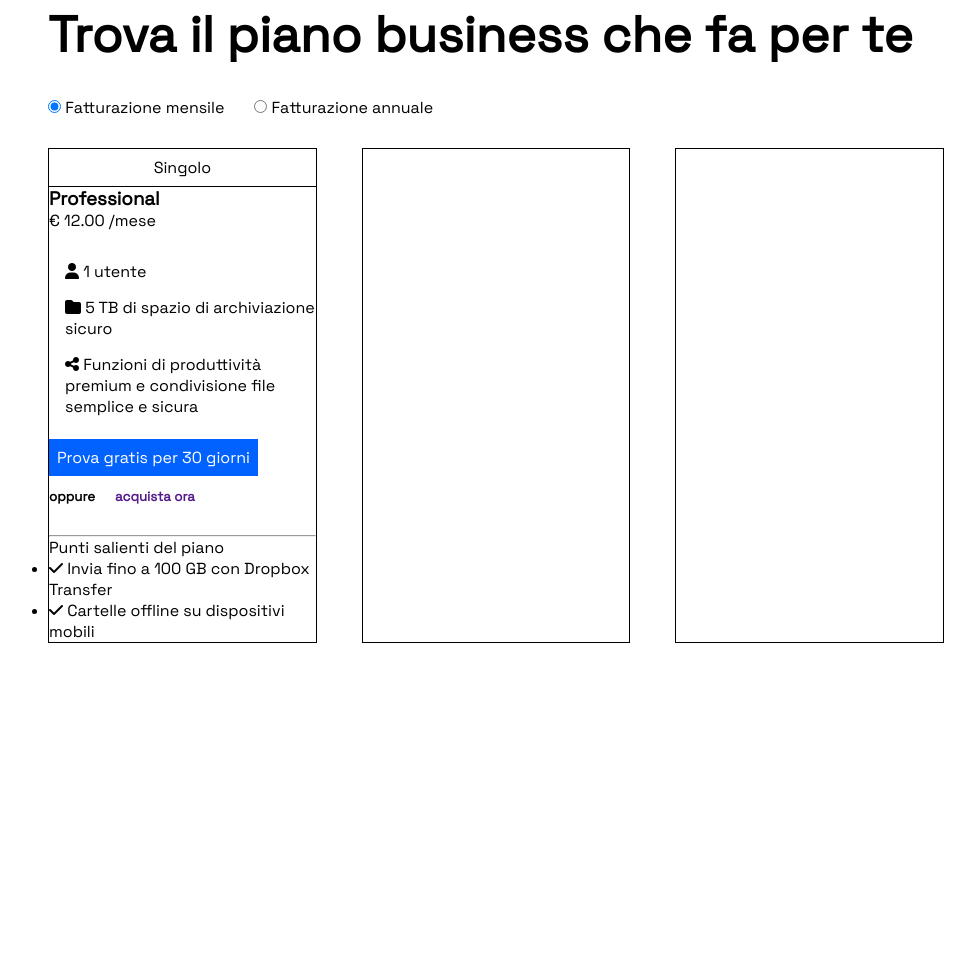
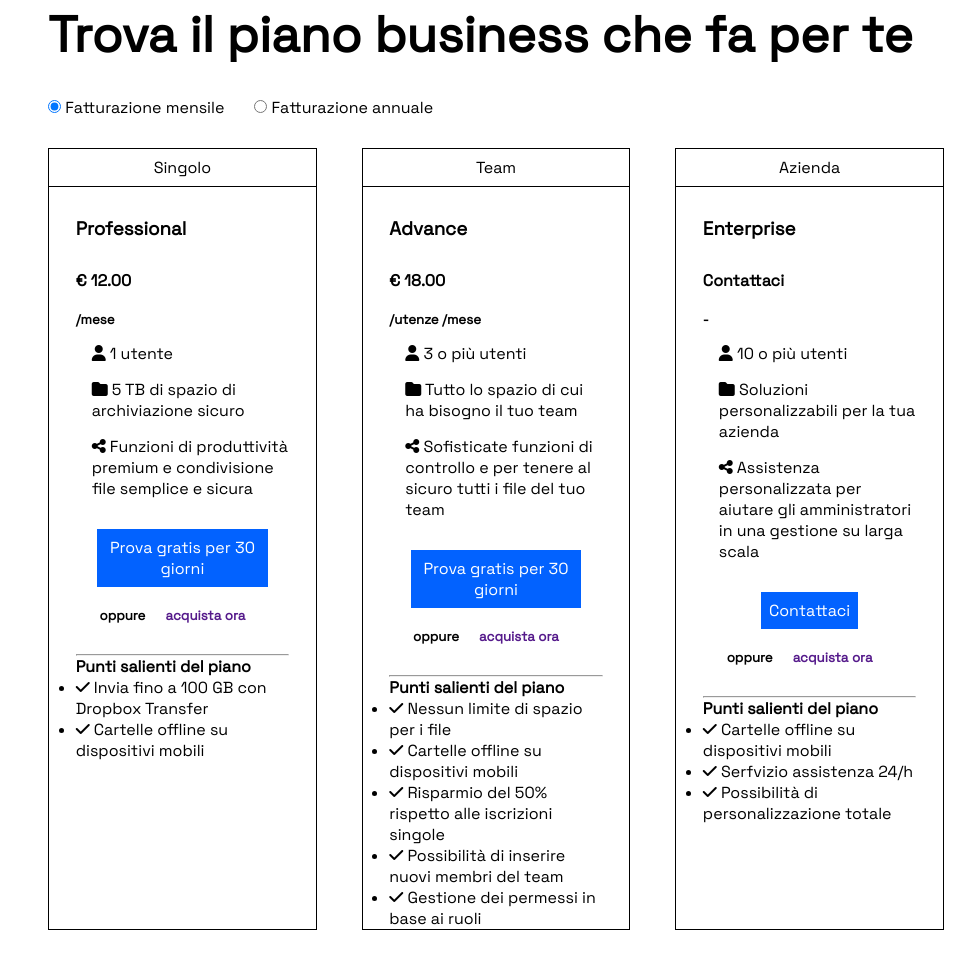
Before and after one commit to AndreaFerrini/htmlcss-dropbox, a plain HTML site: page index.html in a window 1280 px wide. Shown: the part 1394-2354 px from the top of the page, without its empty margins (144-1119 px from the left). Before the commit the page ends 2067 px from the top, so only its background shows below. Drawn offline with Linux system fonts and the light colour scheme.

Commit message:
modifiche varie sezione2 main

```diff
--- a/index.html
+++ b/index.html
@@ -62,18 +62,17 @@
                             <label for="">Fatturazione annuale</label>
                         </div>
                     </div>
-
                 <div class="flex justify-content-b mt-30">
-                    <div class="col-30">
+                    <div class="col-30 order1">
                         <div id="card-top">
                             <i></i>
                             <span>Singolo</span>
                         </div>
-                        <div id="card-main">
-                            <h3>Professional</h3>
-                            <span>&#8364 12.00</span>
-                            <span>/mese</span>
-                            <ul class="mb-30 mt-30">
+                        <div id="card-main" class="mw-80 mt-30">
+                            <h3 class="mb-30"><strong>Professional</strong></h3>
+                            <span><strong>&#8364 12.00</strong></span>
+                            <h5>/mese</h5>
+                            <ul class="mb-30 mt-50">
                                 <li>
                                     <i class="fa-solid fa-user"></i>
                                     <span>1 utente</span>
@@ -87,14 +86,14 @@
                                     <span>Funzioni di produttività premium e condivisione file semplice e sicura</span>
                                 </li>
                             </ul>
-                            <div class="mb-30 mt-30">
-                                <a class="bottone blu w-70" href="#">Prova gratis per 30 giorni</a>
-                                <h5>oppure<a href="">acquista ora</a></h5>
+                            <div class="mb-30 mt-90 flex flex-column">
+                                <a class="bottone blu w-70 pl-2 text-center flex mw-80 " href="#">Prova gratis per 30 giorni</a>
+                                <h5 class="pl-2 mw-80">oppure<a href="">acquista ora</a></h5>
                             </div>
                             <hr>
                         </div>
-                        <div id="card-end">
-                            <span>Punti salienti del piano</span>
+                        <div id="card-end" class="mw-80 mt-50">
+                            <span><strong>Punti salienti del piano</strong></span>
                             <ul>
                                 <li>
                                     <i class="fa-solid fa-check"></i>
@@ -107,11 +106,112 @@
                             </ul>
                         </div>
                     </div>
-                    <div class="col-30">
+                    <div class="col-30 order2">
+                        <div id="card-top">
+                            <i></i>
+                            <span>Team</span>
+                        </div>
+                        <div id="card-main" class="mw-80 mt-30">
+                            <h3 class="mb-30"><strong>Advance</strong></h3>
+                            <span><strong>&#8364 18.00</strong></span>
+                            <h5>/utenze /mese</h5>
+                            <ul class="mb-30 mt-50">
+                                <li>
+                                    <i class="fa-solid fa-user"></i>
+                                    <span>3 o più utenti</span>
+                                </li>
+                                <li>
+                                    <i class="fa-solid fa-folder"></i>
+                                    <span>Tutto lo spazio di cui ha bisogno il tuo team</span>
+                                </li>
+                                <li>
+                                    <i class="fa-sharp fa-solid fa-share-nodes"></i>
+                                    <span>Sofisticate funzioni di controllo e per tenere al sicuro tutti i file del tuo team</span>
+                                </li>
+                            </ul>
+                            <div class="mb-30 mt-50 flex flex-column">
+                                <a class="bottone blu w-70 pl-2 text-center flex mw-80 " href="#">Prova gratis per 30 giorni</a>
+                                <h5 class="pl-2 mw-80">oppure<a href="">acquista ora</a></h5>
+                            </div>
+                            <hr>
+                        </div>
+                        <div id="card-end" class="mw-80 mt-50">
+                            <span><strong>Punti salienti del piano</strong></span>
+                            <ul>
+                                <li>
+                                    <i class="fa-solid fa-check"></i>
+                                    <span>Nessun limite di spazio per i file</span>
+                                </li>
+                                <li>
+                                    <i class="fa-solid fa-check"></i>
+                                    <span>Cartelle offline su dispositivi mobili</span>
+                                </li>
+                                <li>
+                                    <i class="fa-solid fa-check"></i>
+                                    <span>Risparmio del 50% rispetto alle iscrizioni singole</span>
+                                </li>
+                                <li>
+                                    <i class="fa-solid fa-check"></i>
+                                    <span>Possibilità di inserire nuovi membri del team</span>
+                                </li>
+                                <li>
+                                    <i class="fa-solid fa-check"></i>
+                                    <span>Gestione dei permessi in base ai ruoli</span>
+                                </li>
+                            </ul>
+                        </div>
                     </div>
-                    <div class="col-30">
+                    <div class="col-30 order3">
+                        <div id="card-top">
+                            <i></i>
+                            <span>Azienda</span>
+                        </div>
+                        <div id="card-main" class="mw-80 mt-30">
+                            <h3 class="mb-30"><strong>Enterprise</strong></h3>
+                            <span><strong>Contattaci</strong></span>
+                            <h5>-</h5>
+                            <ul class="mb-30 mt-50">
+                                <li>
+                                    <i class="fa-solid fa-user"></i>
+                                    <span>10 o più utenti</span>
+                                </li>
+                                <li>
+                                    <i class="fa-solid fa-folder"></i>
+                                    <span>Soluzioni personalizzabili per la tua azienda</span>
+                                </li>
+                                <li>
+                                    <i class="fa-sharp fa-solid fa-share-nodes"></i>
+                                    <span>Assistenza personalizzata per aiutare gli amministratori in una gestione su larga scala</span>
+                                </li>
+                            </ul>
+                            <div class="mb-30 mt-50 flex flex-column">
+                                <a class="bottone blu w-70 pl-2 text-center flex mw-80 " href="#">Contattaci</a>
+                                <h5 class="pl-2 mw-80">oppure<a href="">acquista ora</a></h5>
+                            </div>
+                            <hr>
+                        </div>
+                        <div id="card-end" class="mw-80 mt-50">
+                            <span><strong>Punti salienti del piano</strong></span>
+                            <ul>
+                                <li>
+                                    <i class="fa-solid fa-check"></i>
+                                    <span>Cartelle offline su dispositivi mobili</span>
+                                </li>
+                                <li>
+                                    <i class="fa-solid fa-check"></i>
+                                    <span>Serfvizio assistenza 24/h</span>
+                                </li>
+                                <li>
+                                    <i class="fa-solid fa-check"></i>
+                                    <span>Possibilità di personalizzazione totale</span>
+                                </li>
+                            </ul>
+                        </div>
                     </div>
-                </div>
+            </section>
+            <!-- sezione 3 -->
+            <section>
+
             </section>
         </main>
 </body>
```
